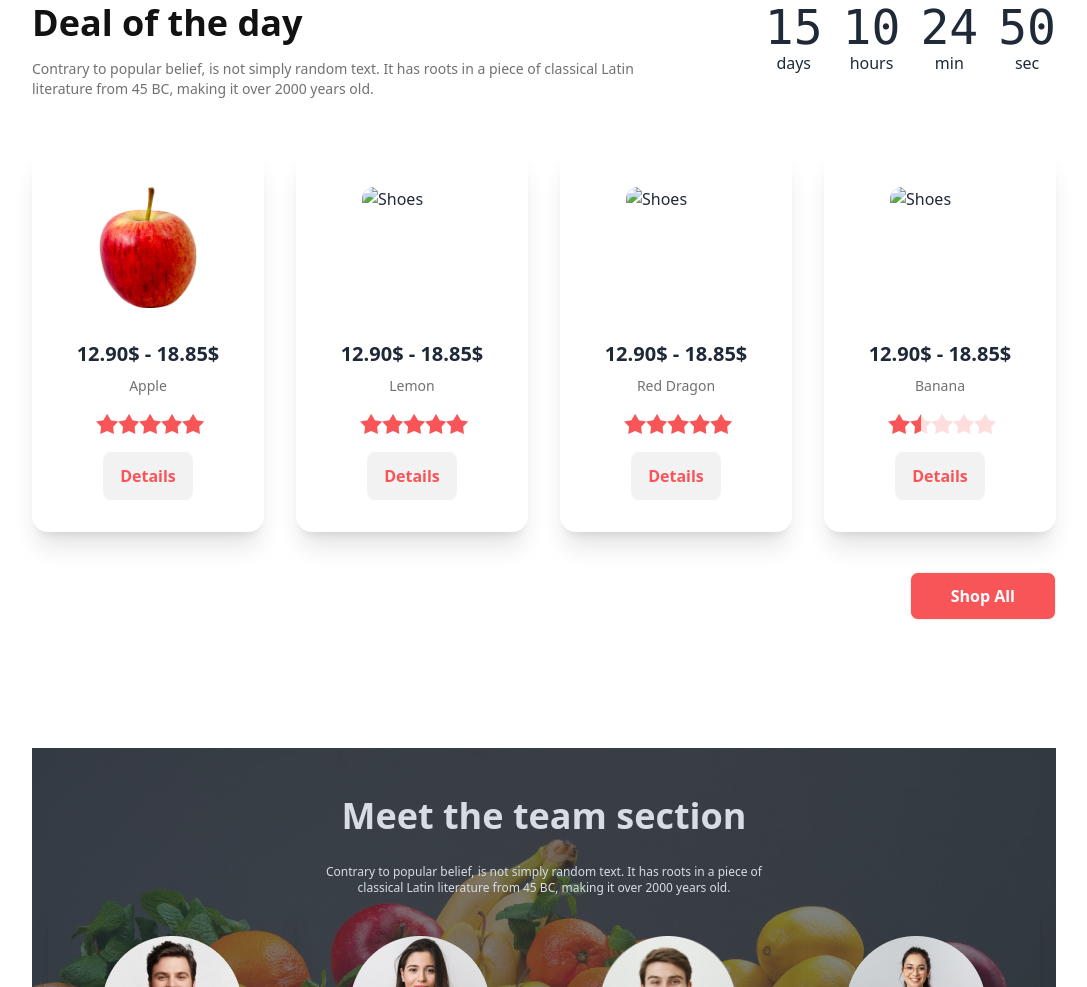
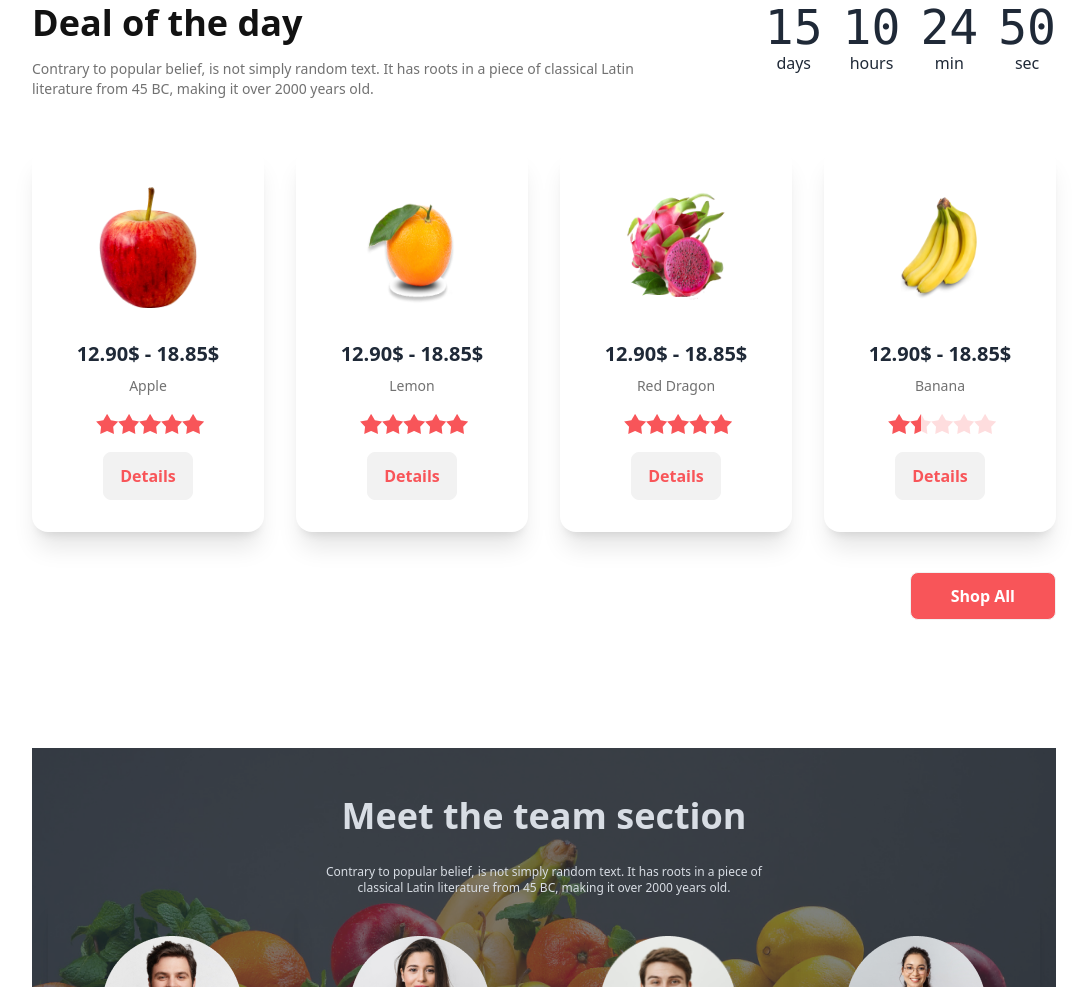
Before and after one commit to Smrity11/Fruit-website, a plain HTML site: page index.html in a window 1280 px wide. Shown: the part 734-1721 px from the top of the page, without its empty margins (96-1183 px from the left). Drawn offline with nearby package versions, Linux system fonts and the light colour scheme; files whose address does not match are found by name.

Commit message:
solve image problem

```diff
--- a/index.html
+++ b/index.html
@@ -238,7 +238,7 @@
           <!-- card 2 -->
           <div class="card  bg-base-100 shadow-xl">
             <figure class="px-10 pt-10">
-              <img src="/images//fruit7.png" alt="Shoes" class="rounded-xl w-[100px] h-[121px]" />
+              <img src="./images/fruit7.png" alt="Shoes" class="rounded-xl w-[100px] h-[121px]" />
             </figure>
             <div class="card-body items-center text-center">
               <h2 class="card-title">12.90$ - 18.85$</h2>
@@ -261,7 +261,7 @@
 <dialog id="my_modal_2" class="modal">
   <form method="dialog" class="modal-box w-11/12 ">
     <figure class="px-10 pt-10">
-      <img src="/images//fruit7.png" alt="Shoes" class="rounded-xl w-[100px] h-[121px]" />
+      <img src="./images/fruit7.png" alt="Shoes" class="rounded-xl w-[100px] h-[121px]" />
     </figure>
             <div class="card-body items-center text-center">
               <h2 class="card-title">12.90$ - 18.85$</h2>
@@ -291,7 +291,7 @@
      <!-- card 3 -->
      <div class="card  bg-base-100 shadow-xl">
       <figure class="px-10 pt-10">
-        <img src="/images//fruit8.png" alt="Shoes" class="rounded-xl w-[100px] h-[121px]" />
+        <img src="./images/fruit8.png" alt="Shoes" class="rounded-xl w-[100px] h-[121px]" />
       </figure>
       <div class="card-body items-center text-center">
         <h2 class="card-title">12.90$ - 18.85$</h2>
@@ -314,7 +314,7 @@
 <dialog id="my_modal_3" class="modal">
 <form method="dialog" class="modal-box w-11/12 ">
   <figure class="px-10 pt-10">
-    <img src="/images//fruit8.png" alt="Shoes" class="rounded-xl w-[100px] h-[121px]" />
+    <img src="./images/fruit8.png" alt="Shoes" class="rounded-xl w-[100px] h-[121px]" />
   </figure>
       <div class="card-body items-center text-center">
         <h2 class="card-title">12.90$ - 18.85$</h2>
@@ -345,7 +345,7 @@
     <!-- card 4 -->
     <div class="card  bg-base-100 shadow-xl">
       <figure class="px-10 pt-10">
-        <img src="/images//fruit9.png" alt="Shoes" class="rounded-xl w-[100px] h-[121px]" />
+        <img src="./images/fruit9.png" alt="Shoes" class="rounded-xl w-[100px] h-[121px]" />
       </figure>
       <div class="card-body items-center text-center">
         <h2 class="card-title">12.90$ - 18.85$</h2>
@@ -368,7 +368,7 @@
 <dialog id="my_modal_4" class="modal">
 <form method="dialog" class="modal-box w-11/12 ">
   <figure class="px-10 pt-10">
-    <img src="/images//fruit9.png" alt="Shoes" class="rounded-xl w-[100px] h-[121px]" />
+    <img src="./images/fruit9.png" alt="Shoes" class="rounded-xl w-[100px] h-[121px]" />
   </figure>
       <div class="card-body items-center text-center">
         <h2 class="card-title">12.90$ - 18.85$</h2>
```
